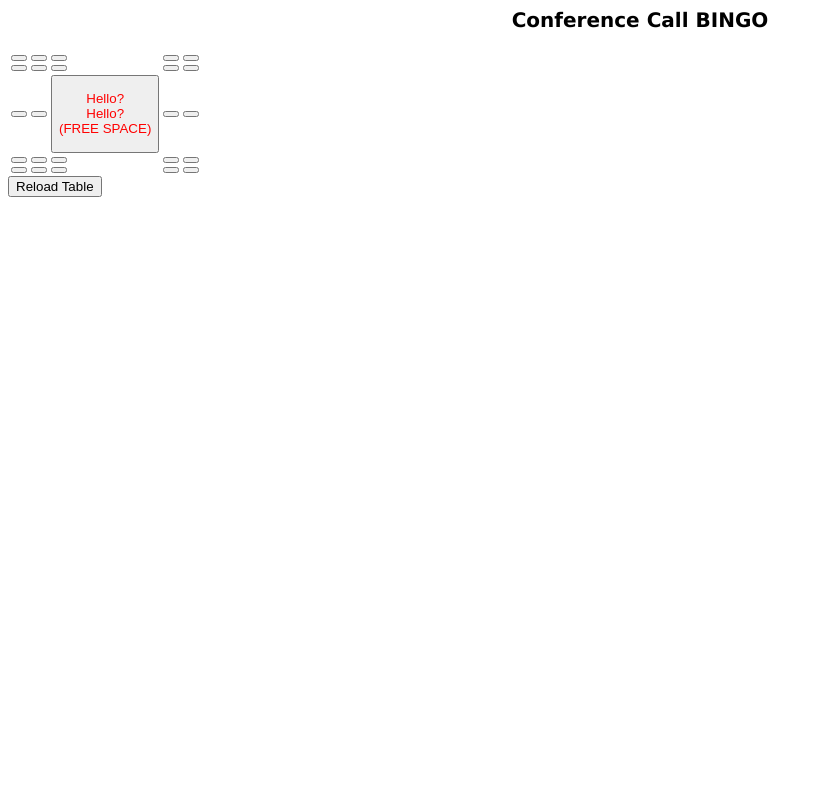
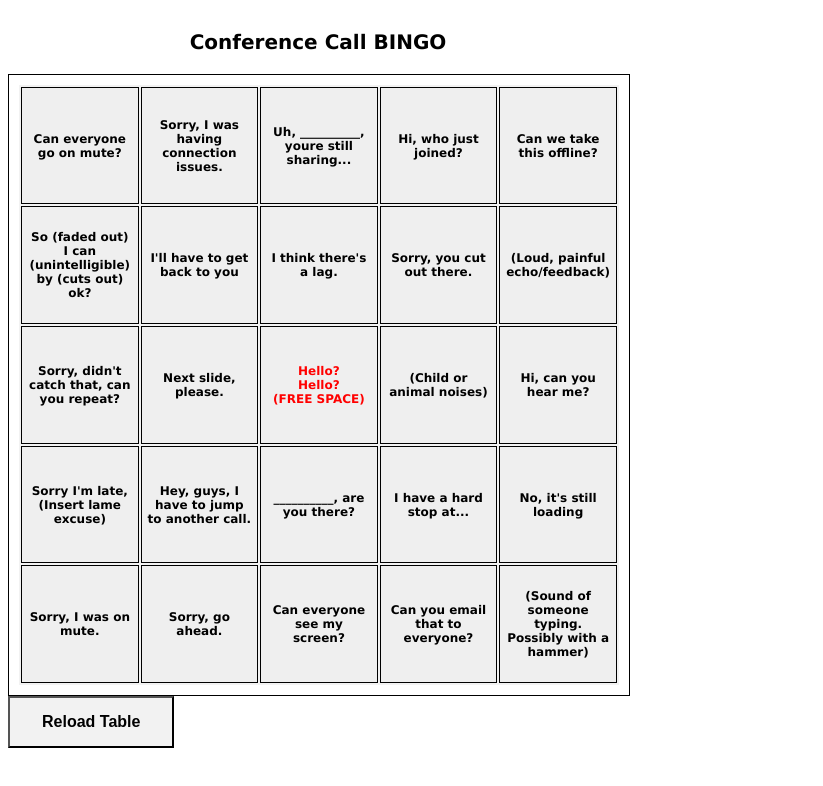
Before and after one commit to anoble1/Video-Chat-Bingo, a plain HTML site: page index.html in a window 1280 px wide. Shown: the whole page, without its empty margins (0-823 px from the left). Drawn offline with Linux system fonts and the light colour scheme; the site is published under a folder, as on GitHub Pages, so addresses that start at the root find nothing.

Commit message:
Update index.html

```diff
--- a/index.html
+++ b/index.html
@@ -1,5 +1,5 @@
-<HEAD><script type="text/javascript" src="/Video-Chat-Bingo/cyp_bingo.js"></script></HEAD><BODY onLoad="javascript:loadJargon()">
-<link rel="stylesheet" type="text/css" media="screen" href="/Video-Chat-Bingo/CYP_BINGO_BUTTONS.css" />
+<HEAD><script type="text/javascript" src="Video-Chat-Bingo/cyp_bingo.js"></script></HEAD><BODY onLoad="javascript:loadJargon()">
+<link rel="stylesheet" type="text/css" media="screen" href="Video-Chat-Bingo/CYP_BINGO_BUTTONS.css" />
 <div class=spot>
 <p style = "font-family:verdana, sans-serif;font-size:20px;font-weight:bold;text-align:center">Conference Call BINGO</p></div>
 
```
